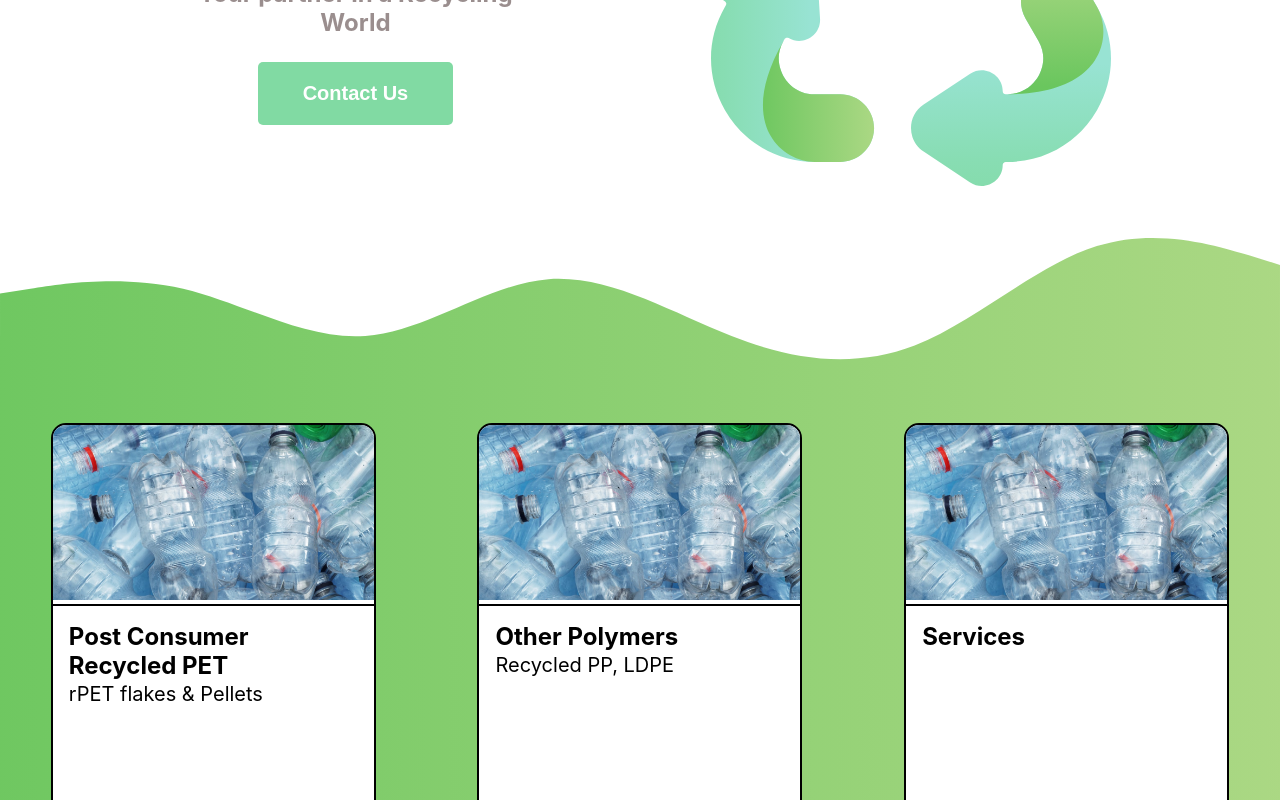
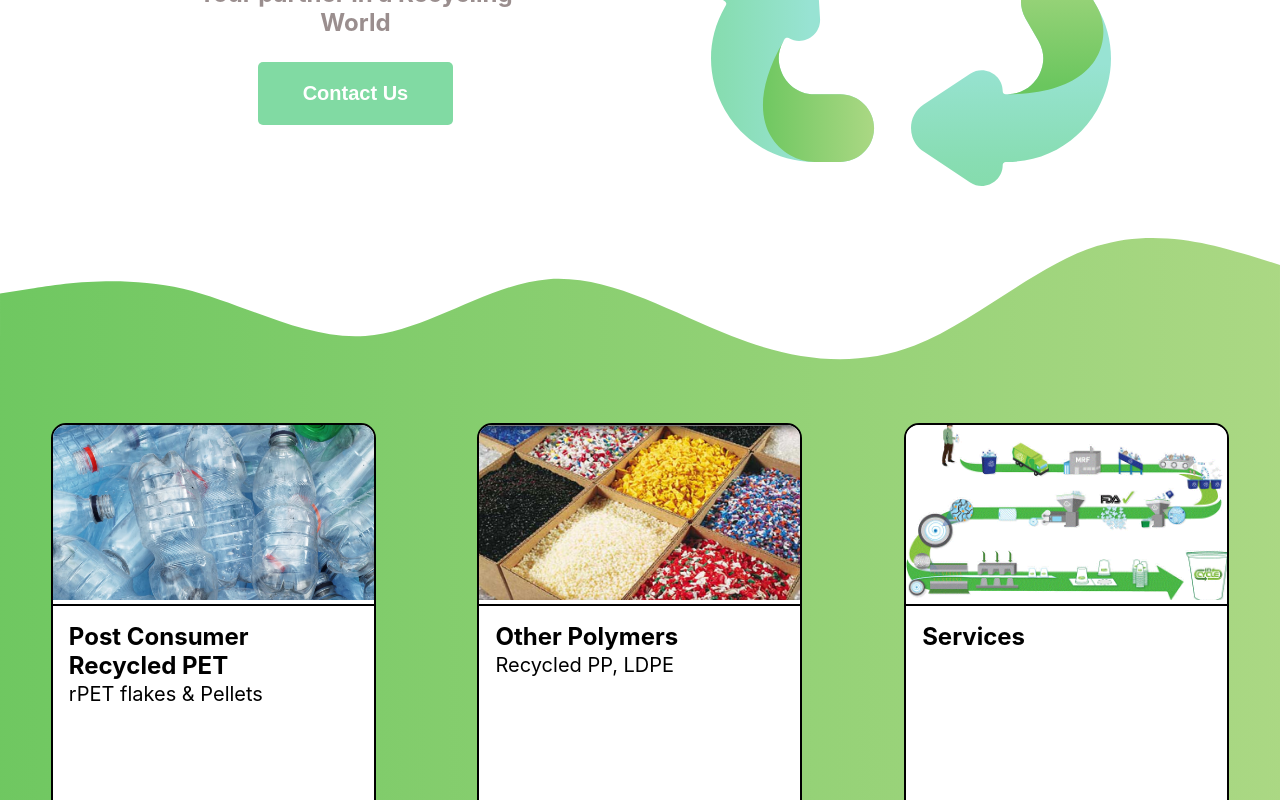
Before and after one commit to prosavage/snnplasto, a Next.js app: page / in a window 1280 px wide. Shown: the part 373-1173 px from the top of the page. Built offline with nearby package versions, Linux system fonts and the light colour scheme.

Commit message:
Update LearnMore.tsx

```diff
--- a/components/pages/learn-more/LearnMore.tsx
+++ b/components/pages/learn-more/LearnMore.tsx
@@ -6,8 +6,8 @@ function LearnMore() {
     <Wrapper id={"learn-more"}>
       <Content>
         <Product title={"Post Consumer Recycled PET"} description={"rPET flakes & Pellets"} image={"/img/learn-more/product.jpg"} />
-        <Product title={"Other Polymers"} description={"Recycled PP, LDPE"} image={"/img/learn-more/product.jpg"} />
-        <Product title={"Services"} description={""} image={"/img/learn-more/product.jpg"} />
+        <Product title={"Other Polymers"} description={"Recycled PP, LDPE"} image={"/img/learn-more/other-polymers.jpg"} />
+        <Product title={"Services"} description={""} image={"/img/learn-more/services.gif"} />
       </Content>
       <Wave2 src="/img/learn-more/wave2.svg" alt="" />
     </Wrapper>
```
